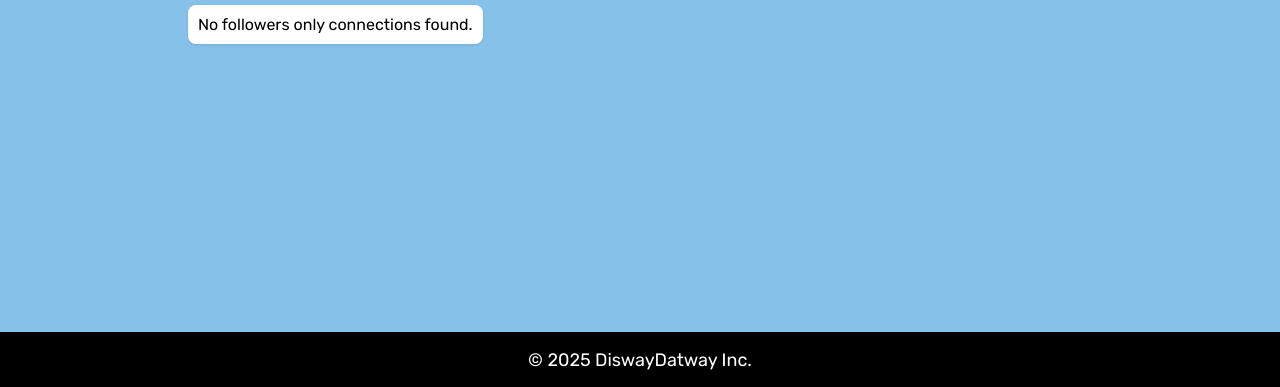
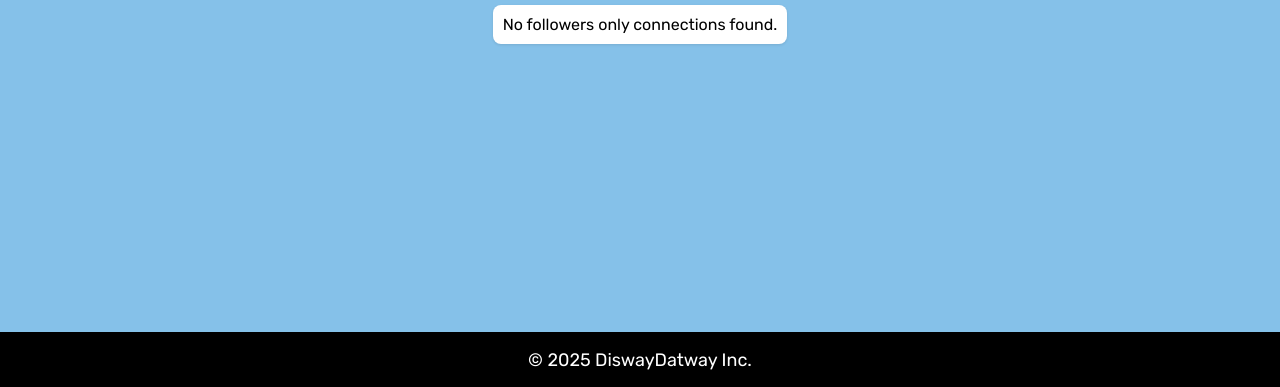
Before and after one commit to ra594/u2, a plain HTML site: page pages/followers.html in a window 1280 px wide. Shown: the part 413-800 px from the top of the page. Drawn offline with Linux system fonts and the light colour scheme; a web font is replaced by a local one.

Commit message:
Center no-results message

```diff
--- a/pages/followers.html
+++ b/pages/followers.html
@@ -51,6 +51,7 @@
       };
 
       if (followersOnlyList.length === 0) {
+        listContainer.classList.add('no-results');
         const card = document.createElement('div');
         card.className = 'card';
         card.textContent = 'No followers only connections found.';
--- a/styles.css
+++ b/styles.css
@@ -231,7 +231,17 @@ p {
     margin: 0 auto;
     direction: ltr;  /* Items ordered right-to–left per row */
     padding-bottom: 20px;  /* Padding beneath the cards */
-  }
+}
+
+/* Layout adjustments when no results are present */
+.list-container.no-results {
+    display: flex;
+    justify-content: center;
+}
+
+.list-container.no-results .card {
+    text-align: center;
+}
 
   /* Card design for each list item */
   .card {
```
Also changed, not shown: pages/following.html (+1 -0 lines), pages/mutual.html (+1 -0 lines).
